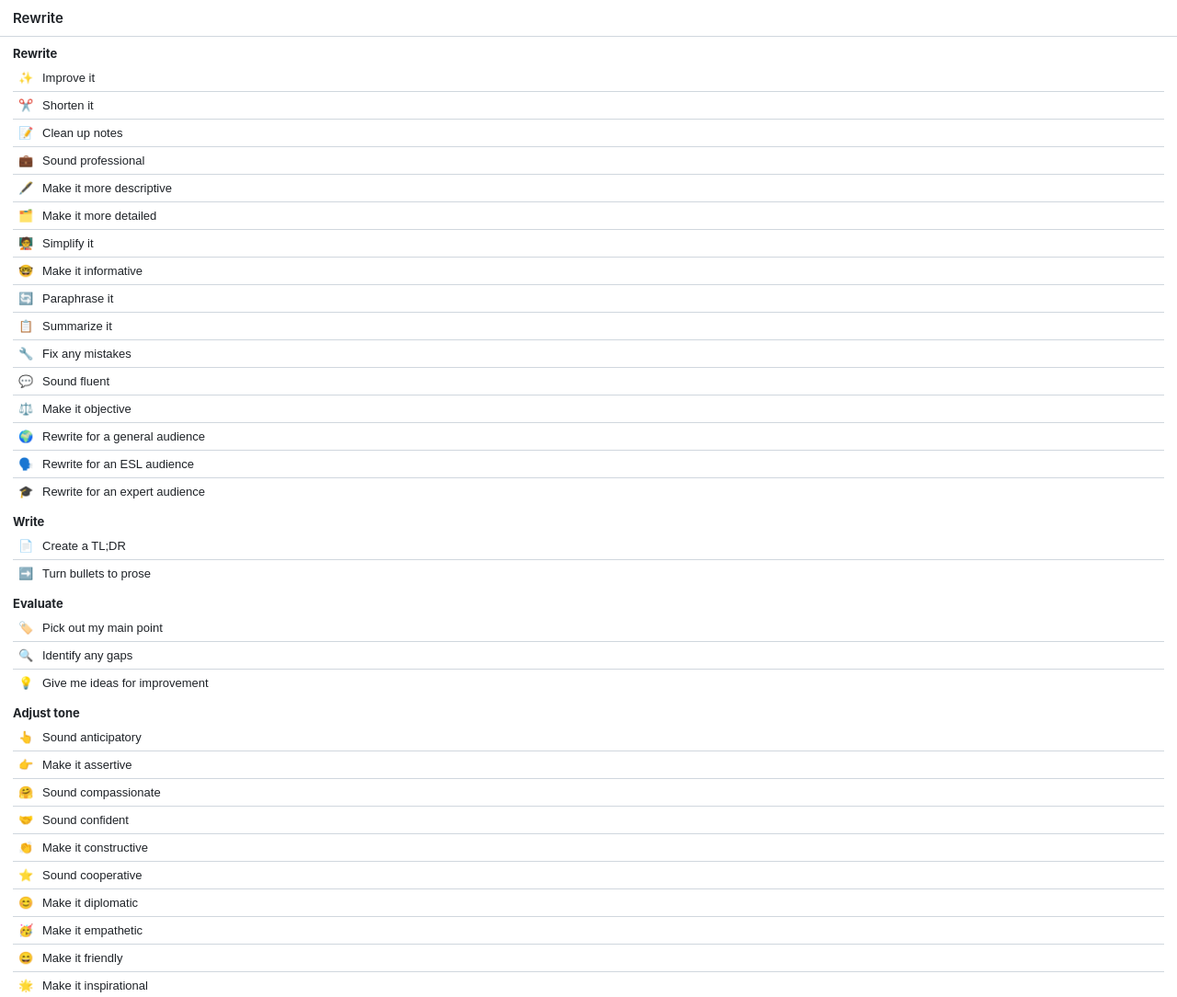
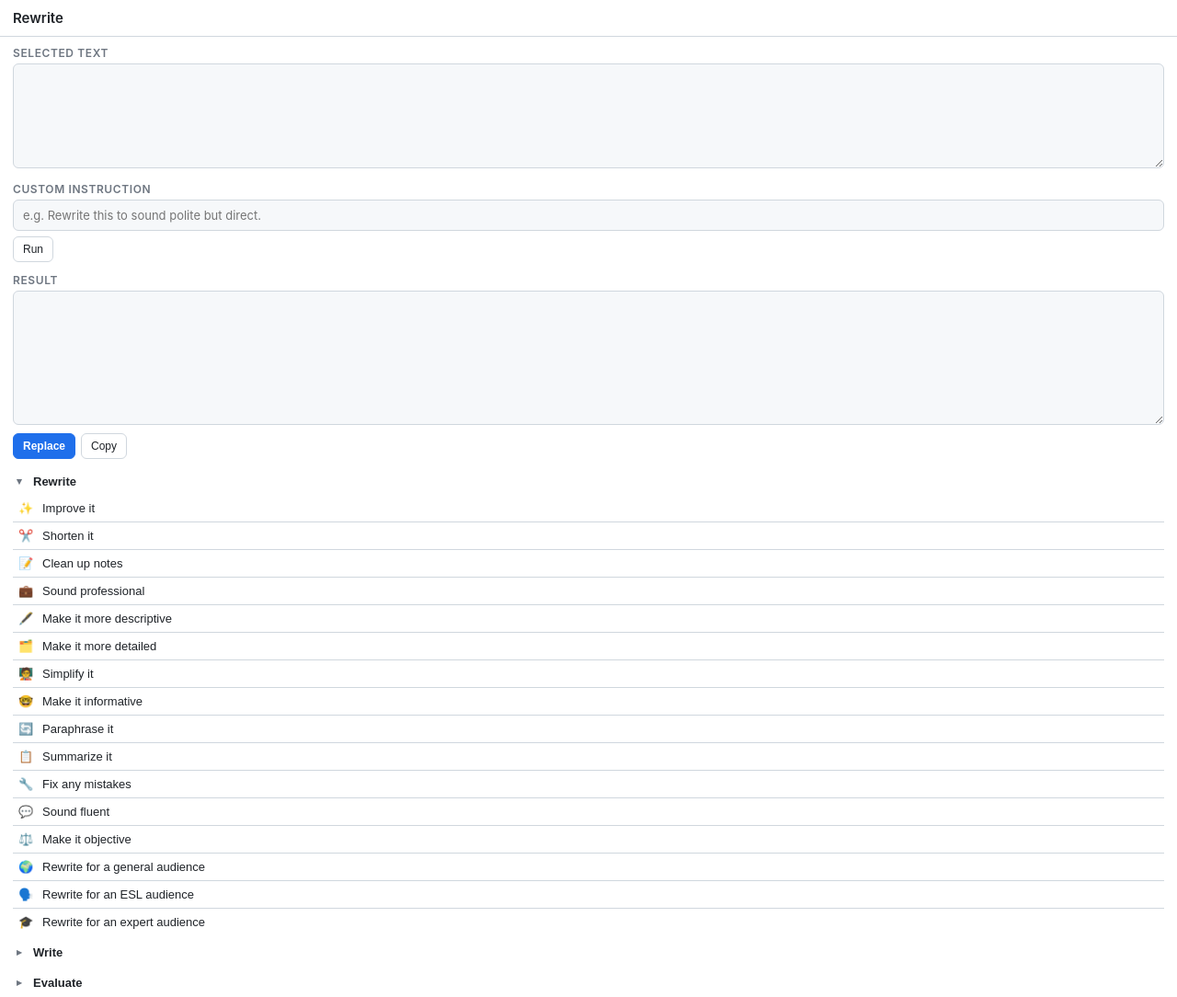
Before and after one commit to kimpearce888/local-writing-assistant, a website built with Vite: page extension/sidepanel.html in a window 1280 px wide. Shown: the top 1084 px of the page at 92% size. Built offline with nearby package versions, Linux system fonts and the light colour scheme; no server answers.

Commit message:
feat(ui): side panel — working area on top, actions in collapsible groups
The action menu previously sat above the working area as a 40-row
wall, pushing Selected text / Result out of view. Now:

- Selected text, Custom instruction and Result always render first
- Actions moved below, grouped into collapsible categories
  (Rewrite / Write / Evaluate / Adjust tone) with only Rewrite
  expanded by default so 'Improve it' stays one click away
- Group headers are accessible buttons (aria-expanded, arrow state)

Adds tests/sidepanel-layout.test.ts locking in the layout contract
(order, group count/state, e2e selector compatibility, toggling).
Full suite: 44/44 passing.

```diff
--- a/extension/sidepanel.html
+++ b/extension/sidepanel.html
@@ -10,8 +10,6 @@
     <h1>Rewrite</h1>
   </header>
   <main>
-    <!-- Populated by sidepanel.js from the CATEGORIES table. -->
-    <nav id="actionMenu" class="action-menu" aria-label="Writing actions"></nav>
     <section>
       <h2>Selected text</h2>
       <textarea id="selectedText" rows="6" readonly></textarea>
@@ -21,7 +19,7 @@
       <input type="text" id="customInstruction" placeholder="e.g. Rewrite this to sound polite but direct." />
       <button id="runCustom">Run</button>
     </section>
-    <section>
+    <section id="resultSection">
       <h2>Result</h2>
       <textarea id="resultText" rows="8"></textarea>
       <div class="result-actions">
@@ -30,6 +28,10 @@
       </div>
     </section>
     <p id="errorLine" class="error" hidden></p>
+    <!-- Populated by sidepanel.js from the CATEGORIES table. The
+         working area above stays visible; actions live below it, one
+         collapsible group at a time. -->
+    <nav id="actionMenu" class="action-menu" aria-label="Writing actions"></nav>
   </main>
   <script type="module" src="src/sidepanel/index.ts"></script>
 </body>
--- a/extension/src/sidepanel/index.ts
+++ b/extension/src/sidepanel/index.ts
@@ -140,10 +140,12 @@ function setText(el: HTMLElement, value: string): void {
 async function runOp(op: RewriteOperation, customInstruction?: string): Promise<void> {
   if (!state.text.trim()) {
     setErr("Select some text in the page first.");
+    scrollToResult();
     return;
   }
   setErr(null);
   setText($("resultText") as HTMLElement, "");
+  scrollToResult();
   const isAnalysis = ANALYSIS_OPERATIONS.has(op);
   setReplaceEnabled(false, isAnalysis ? undefined : "Run the action first");
   const res = (await chrome.runtime.sendMessage({
@@ -170,10 +172,12 @@ async function runOp(op: RewriteOperation, customInstruction?: string): Promise<
 async function runTone(tone: ToneMode): Promise<void> {
   if (!state.text.trim()) {
     setErr("Select some text in the page first.");
+    scrollToResult();
     return;
   }
   setErr(null);
   setText($("resultText") as HTMLElement, "");
+  scrollToResult();
   setReplaceEnabled(false, "Run the action first");
   const res = (await chrome.runtime.sendMessage({
     type: "side-panel-run-tone",
@@ -189,17 +193,32 @@ async function runTone(tone: ToneMode): Promise<void> {
   setReplaceEnabled(true);
 }
 
+/**
+ * Render the action menu as collapsible groups. The first group
+ * (Rewrite — the most-used actions) starts expanded; the rest start
+ * collapsed so the block below the working area stays compact.
+ */
 function renderActionMenu(): void {
   const menu = $("actionMenu");
   if (!menu) return;
   menu.textContent = "";
-  for (const cat of CATEGORIES) {
+  CATEGORIES.forEach((cat, i) => {
+    const expanded = i === 0;
     const section = document.createElement("section");
     section.className = "action-cat";
-    const h = document.createElement("h2");
+    const h = document.createElement("button");
+    h.type = "button";
     h.className = "cat-title";
-    h.textContent = cat.title;
-    section.appendChild(h);
+    h.setAttribute("aria-expanded", String(expanded));
+    const arrow = document.createElement("span");
+    arrow.className = "cat-arrow";
+    arrow.textContent = expanded ? "\u25be" : "\u25b8"; // ▾ / ▸
+    arrow.setAttribute("aria-hidden", "true");
+    const title = document.createElement("span");
+    title.textContent = cat.title;
+    h.append(arrow, title);
+    const list = document.createElement("div");
+    list.className = expanded ? "cat-actions" : "cat-actions collapsed";
     for (const action of cat.actions) {
       const btn = document.createElement("button");
       btn.type = "button";
@@ -219,10 +238,25 @@ function renderActionMenu(): void {
           void runOp(action.id as RewriteOperation);
         }
       });
-      section.appendChild(btn);
+      list.appendChild(btn);
     }
+    h.addEventListener("click", () => {
+      const collapsed = list.classList.toggle("collapsed");
+      h.setAttribute("aria-expanded", String(!collapsed));
+      arrow.textContent = collapsed ? "\u25b8" : "\u25be";
+    });
+    section.append(h, list);
     menu.appendChild(section);
-  }
+  });
+}
+
+/**
+ * The action menu now sits BELOW the working area, so after an action
+ * is triggered (or fails) bring the Result section back into view.
+ */
+function scrollToResult(): void {
+  const sec = $("resultSection");
+  if (sec) sec.scrollIntoView({ behavior: "smooth", block: "nearest" });
 }
 
 function setReplaceEnabled(enabled: boolean, note?: string): void {
--- a/extension/src/sidepanel/sidepanel.css
+++ b/extension/src/sidepanel/sidepanel.css
@@ -42,21 +42,37 @@ section h2 {
   text-transform: uppercase;
   letter-spacing: 0.05em;
 }
-/* Categorized action menu (Rewrite / Write / Evaluate / Adjust tone). */
+/* Categorized action menu (Rewrite / Write / Evaluate / Adjust tone).
+   Lives below the working area; each category is a collapsible group
+   so only the actions the user cares about take up space. */
 .action-menu {
   display: flex;
   flex-direction: column;
-  gap: 10px;
+  gap: 6px;
 }
 .action-cat { display: flex; flex-direction: column; }
 .cat-title {
-  margin: 0 0 4px 0;
+  appearance: none;
+  display: flex;
+  align-items: center;
+  gap: 6px;
+  width: 100%;
+  margin: 0 0 2px 0;
+  padding: 5px 4px;
+  border: none;
+  border-radius: 6px;
+  background: none;
+  color: var(--fg);
   font-size: 13px;
   font-weight: 700;
-  color: var(--fg);
   text-transform: none;
   letter-spacing: normal;
+  text-align: left;
+  cursor: pointer;
 }
+.cat-title:hover { background: var(--card); }
+.cat-arrow { width: 12px; flex: none; font-size: 11px; color: var(--muted); }
+.cat-actions.collapsed { display: none; }
 .action-item {
   display: flex;
   align-items: center;
```
Also changed, not shown: tests/sidepanel-layout.test.ts (added, +100 -0 lines).
